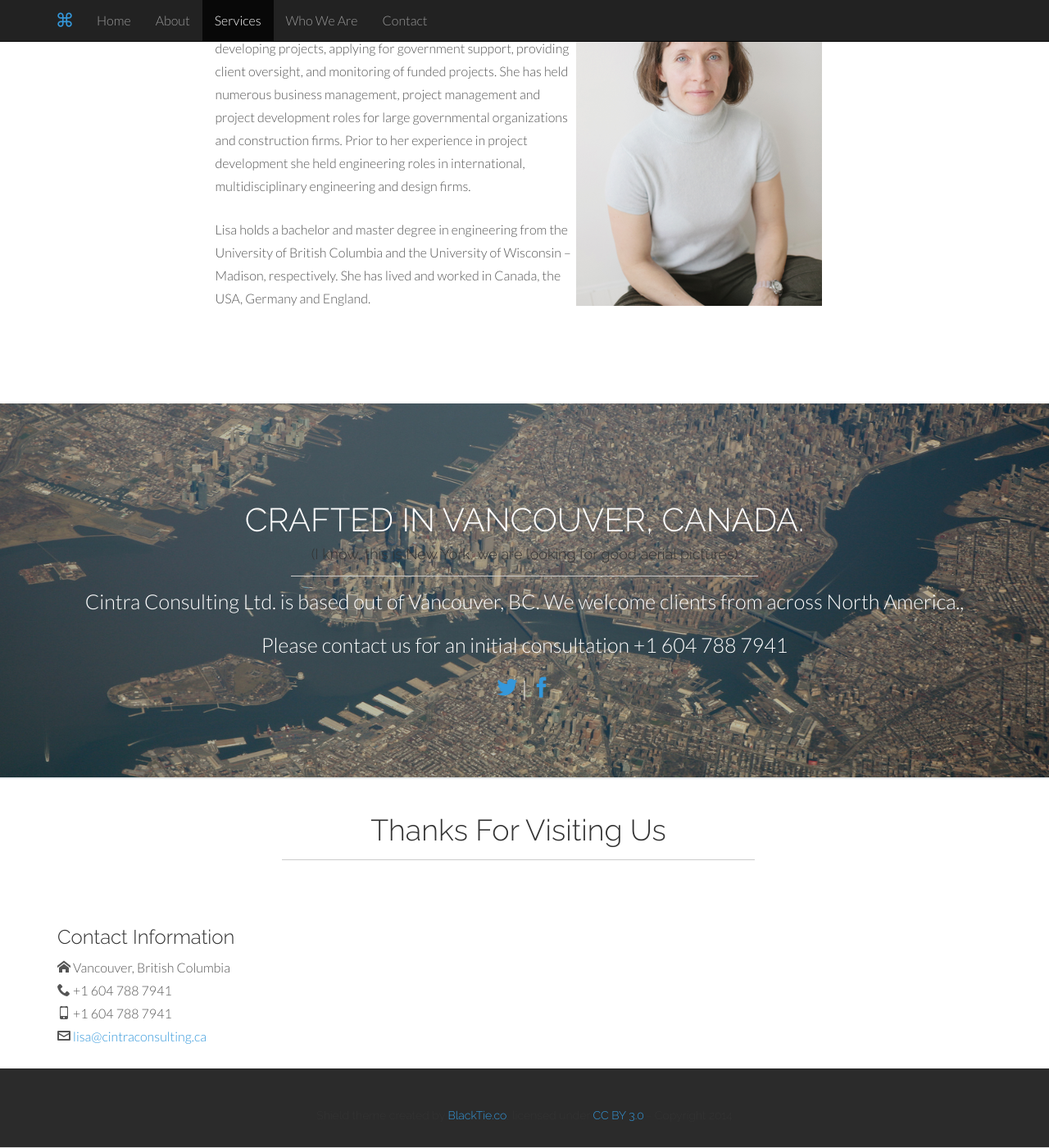
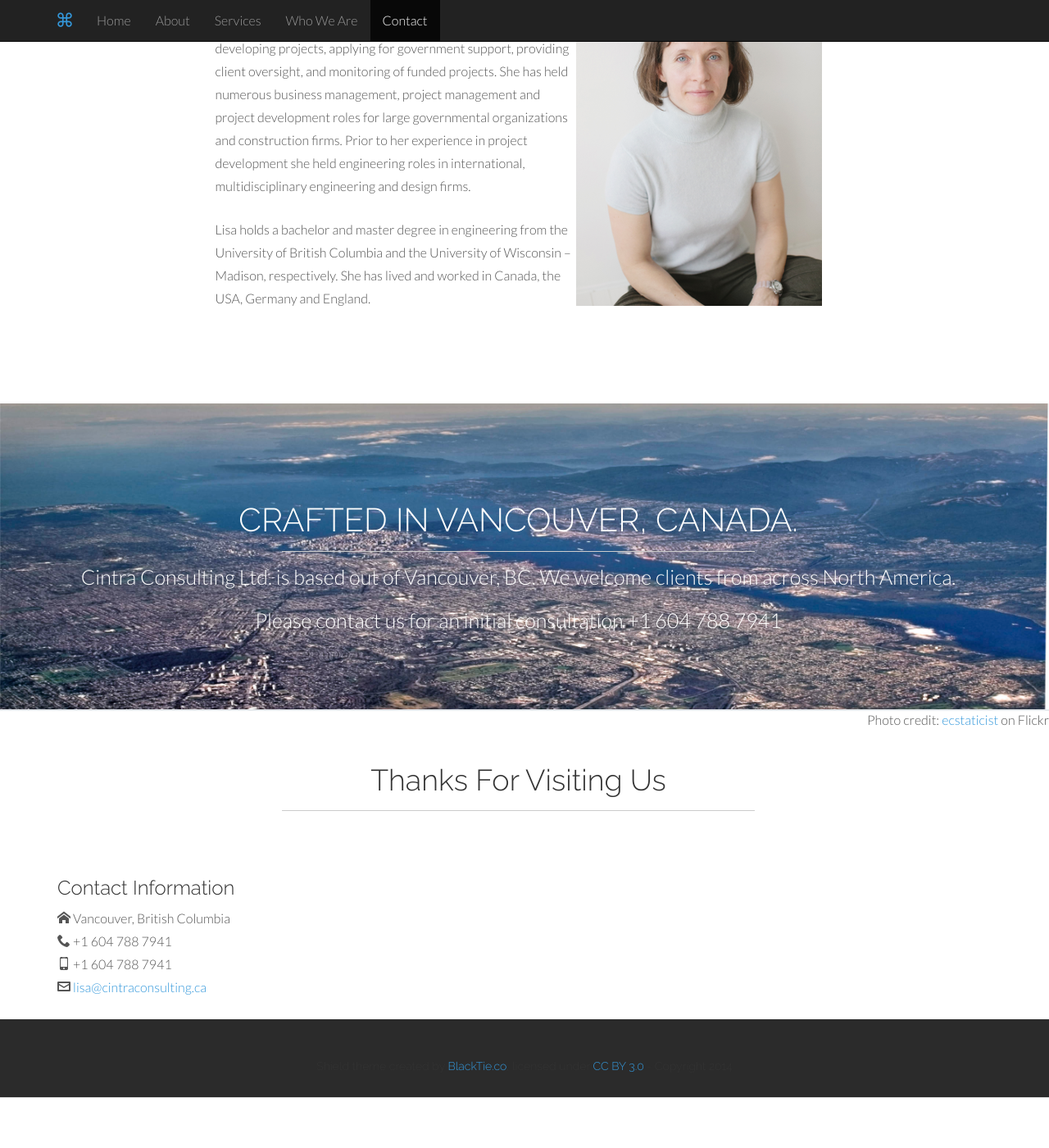
Before and after one commit to Cintra/cintra.github.io, a Jekyll site: the page index.html, which Jekyll copies as it is, in a window 1280 px wide and 1400 px high, scrolled down 2035 px. Shown: the whole window at 82% size. Built offline with Jekyll 4.4.1, drawn with Linux system fonts in a browser that asks for light colours; after the commit the page ends 3374 px from its top, so only the background shows below that.

Commit message:
add Vancouver aerial image + image credit

```diff
--- a/assets/css/main.css
+++ b/assets/css/main.css
@@ -429,7 +429,7 @@
 }
 
 .divider6 {
-	background-image: url('../img/bg/divider6.jpg')
+	background-image: url('../img/orbital_vancouver-perspective.jpg')
 }
 
 
--- a/index.html
+++ b/index.html
@@ -178,18 +178,21 @@
 
 		<!-- ==== SECTION DIVIDER6 ==== -->
 		<section class="section-divider textdivider divider6">
-			<div class="container">
+        <div class="container">
+            <div class="row">
 				<h1>CRAFTED IN VANCOUVER, CANADA.</h1>
-				<h4>(I know, this is New York, we are looking for good aerial pictures)</h4>
 				<hr>
-				<p>Cintra Consulting Ltd. is based out of Vancouver, BC.  We welcome clients from across North America.,</p>
-				<p>Please contact us for an initial consultation +1 604 788 7941</p>
-				<p><a class="icon icon-twitter" href="#"></a> | <a class="icon icon-facebook" href="#"></a></p>
+				<p>Cintra Consulting Ltd. is based out of Vancouver, BC.  We welcome clients from across North America.</p>
+                <p>Please contact us for an initial consultation +1 604 788 7941</p>
+            </div>
 			</div><!-- container -->
-		</section><!-- section -->
+            </section><!-- section -->
+            <div class="row text-right">
+                Photo credit: <a href="http://www.flickr.com/photos/ecstaticist/5200443481/">ecstaticist</a> on Flickr
+            </div>
 
 		<div class="container" id="contact" name="contact">
-			<div class="row">
+            <div class="row">
 			<br>
 				<h1 class="centered">Thanks For Visiting Us</h1>
 				<hr>
@@ -207,7 +210,6 @@
 
 
 			</div><!-- row -->
-
 		</div><!-- container -->
 
 		<div id="footerwrap">
```
Also changed, not shown: other parts of index.html (+1 -1 lines), assets/img/orbital_vancouver-perspective.jpg (added).
